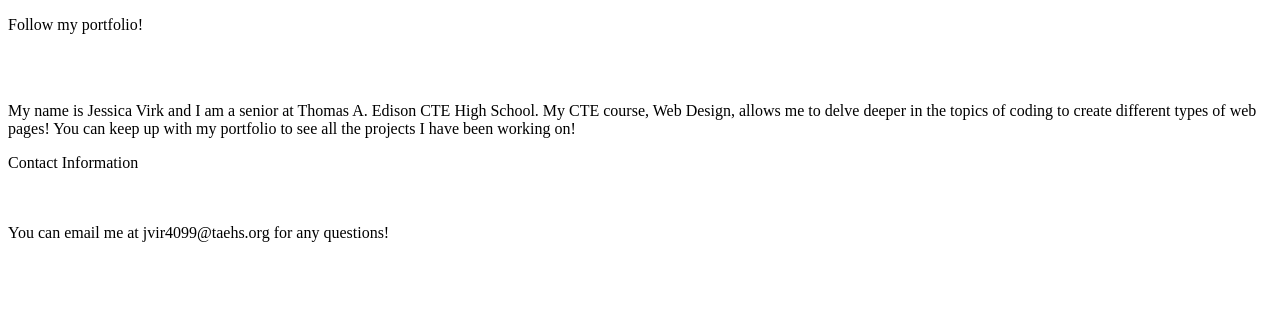
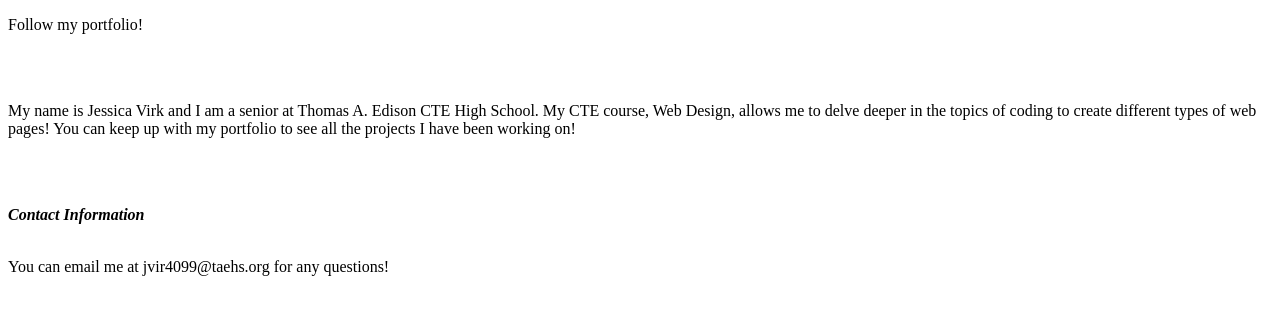
Before and after one commit to JessicaVirk/JessicaVirk.github.io, a plain HTML site: page index.html in a window 1280 px wide. Drawn offline with Linux system fonts and the light colour scheme.

Commit message:
Update index.html

```diff
--- a/index.html
+++ b/index.html
@@ -9,10 +9,13 @@
     <p> My name is Jessica Virk and I am a senior at Thomas A. Edison CTE High School. My CTE course, Web Design,
         allows me to delve deeper in the topics of coding to create different types of web pages! You can keep up
         with my portfolio to see all the projects I have been working on! </p>
+      <br> </br>
 
-    <p>Contact Information</p>
 
-    <br> </br>
+
+<p> <em> <b> Contact Information </b> </em> </p>
+
+  <br>
 You can email me at jvir4099@taehs.org for any questions!
     </body>
 </html>
```
